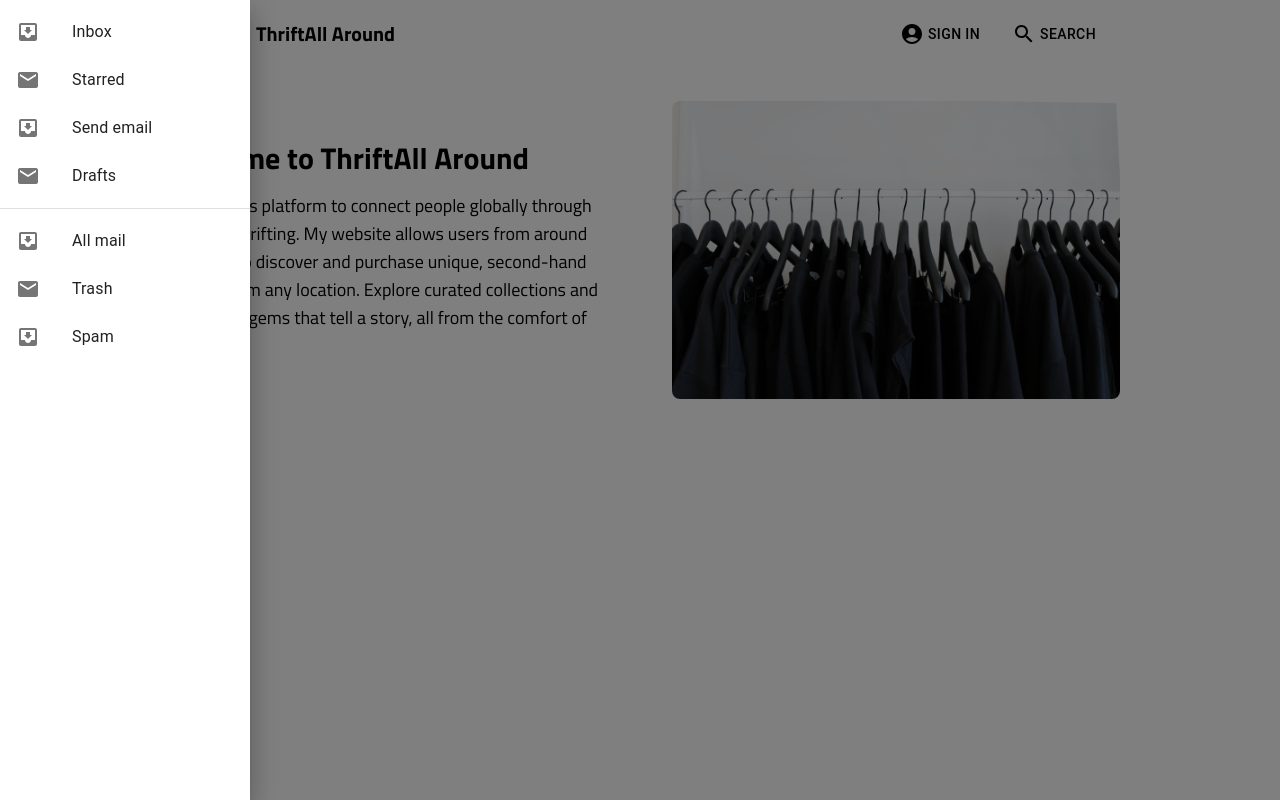
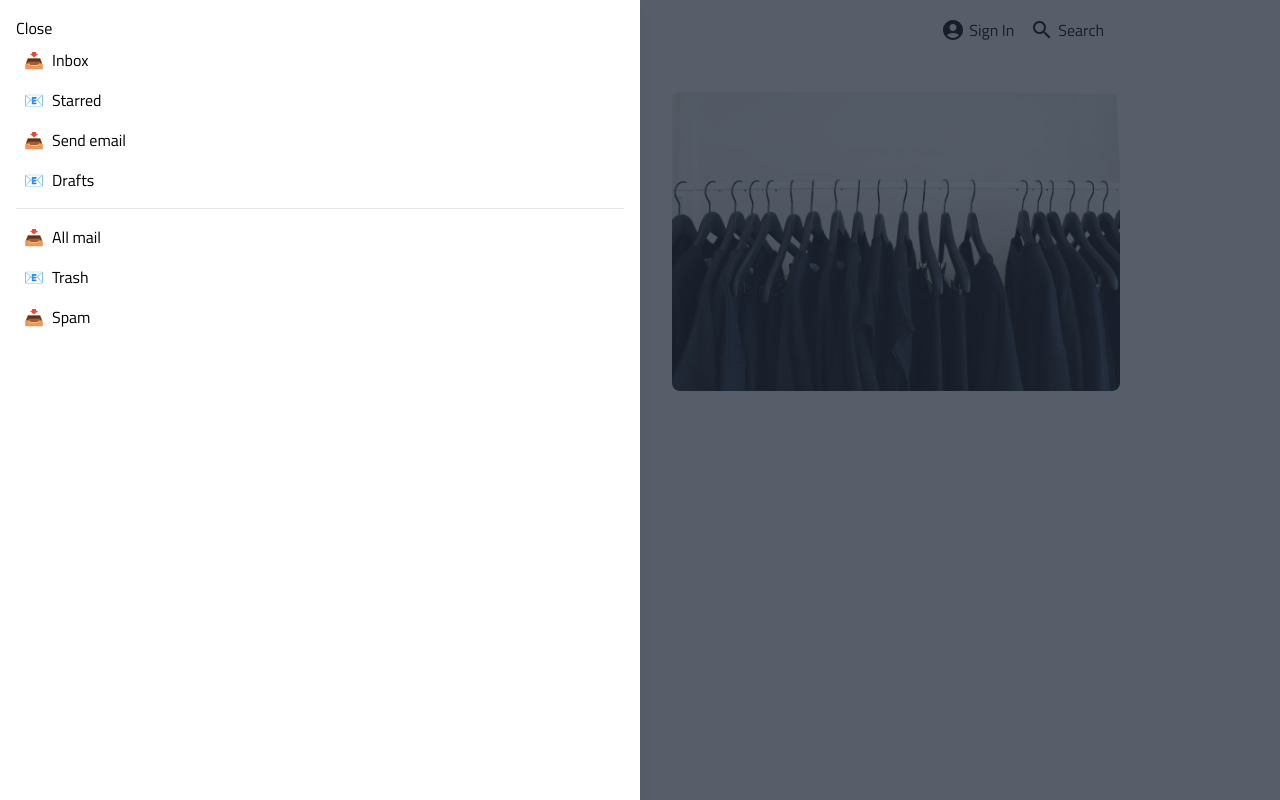
Before and after one commit to arvinder443/ThriftAllAround, a React (Create React App) app in the folder frontend_reactjs/app/: page / in a window 1280 px wide. Both pictures are taken after a click on the button 208 px from the left and 34 px from the top of the page. Built offline with nearby package versions, Linux system fonts and the light colour scheme.

Commit message:
Design for signIn page created.

```diff
--- a/frontend_reactjs/app/package.json
+++ b/frontend_reactjs/app/package.json
@@ -14,6 +14,7 @@
     "gsap": "^3.12.5",
     "react": "^18.3.1",
     "react-dom": "^18.3.1",
+    "react-icons": "^5.2.1",
     "react-router-dom": "^6.25.1",
     "react-scripts": "5.0.1",
     "web-vitals": "^2.1.4"
--- a/frontend_reactjs/app/src/App.js
+++ b/frontend_reactjs/app/src/App.js
@@ -3,6 +3,7 @@ import { BrowserRouter as Router, Routes, Route } from 'react-router-dom';
 import './App.css';
 import NavBar from './components/NavBar';
 import Home from './components/Home';
+import SignIn from './auth/SignIn';
 
 
 function App() {
@@ -12,6 +13,7 @@ function App() {
         <NavBar />
         <Routes>
           <Route path="/" element={<Home/>} />
+          <Route path="/signin" element={<SignIn/>} />
 
         </Routes>
       </Router>
--- /dev/null
+++ b/frontend_reactjs/app/src/auth/SignIn.js
@@ -0,0 +1,119 @@
+import React, { useEffect, useRef } from 'react';
+import { Link } from 'react-router-dom';
+import gsap from 'gsap';
+import { FaSignInAlt } from 'react-icons/fa';
+
+const SignIn = ({ open, onClose }) => {
+  const modalRef = useRef(null);
+  const formRef = useRef(null);
+  const buttonRef = useRef(null);
+  const inputsRef = useRef([]);
+
+  useEffect(() => {
+    if (open) {
+      gsap.fromTo(
+        modalRef.current,
+        { opacity: 0, y: -50 },
+        { opacity: 1, y: 0, duration: 0.5, ease: 'power3.out' }
+      );
+      gsap.fromTo(
+        formRef.current.children,
+        { opacity: 0, y: 20 },
+        { opacity: 1, y: 0, duration: 0.5, ease: 'power3.out', stagger: 0.1 }
+      );
+    }
+  }, [open]);
+
+  const handleMouseEnter = () => {
+    gsap.to(buttonRef.current, {
+      scaleX: 1.05,
+      scaleY: 1.05,
+      duration: 0.5,
+      ease: 'power2.inOut'
+    });
+    gsap.to(buttonRef.current, {
+      backgroundColor: '#1e90ff',
+      duration: 0.5,
+      ease: 'power2.inOut',
+      delay: 0.5
+    });
+  };
+
+  const handleMouseLeave = () => {
+    gsap.to(buttonRef.current, {
+      scaleX: 1,
+      scaleY: 1,
+      backgroundColor: '#007bff',
+      duration: 0.5,
+      ease: 'power2.inOut'
+    });
+  };
+
+  const handleFocus = (index) => {
+    gsap.to(inputsRef.current[index], {
+      borderColor: '#1e90ff',
+      boxShadow: '0 0 8px rgba(30, 144, 255, 0.5)',
+      duration: 0.3,
+      ease: 'power2.inOut'
+    });
+  };
+
+  const handleBlur = (index) => {
+    gsap.to(inputsRef.current[index], {
+      borderColor: '#ccc',
+      boxShadow: 'none',
+      duration: 0.3,
+      ease: 'power2.inOut'
+    });
+  };
+
+  if (!open) return null;
+
+  return (
+    <div
+      className="fixed inset-0 bg-gray-800 bg-opacity-75 z-50 flex items-center justify-center"
+      onClick={onClose}
+    >
+      <div
+        ref={modalRef}
+        className="bg-white p-12 rounded-lg shadow-lg w-full max-w-md relative"
+        onClick={(e) => e.stopPropagation()}
+      >
+        <h2 className="text-2xl font-bold mb-6">Sign In</h2>
+        <div ref={formRef}>
+          <input
+            type="text"
+            placeholder="Username"
+            className="block w-full p-3 mb-4 border border-gray-300 rounded"
+            ref={(el) => inputsRef.current[0] = el}
+            onFocus={() => handleFocus(0)}
+            onBlur={() => handleBlur(0)}
+          />
+          <input
+            type="password"
+            placeholder="Password"
+            className="block w-full p-3 mb-4 border border-gray-300 rounded"
+            ref={(el) => inputsRef.current[1] = el}
+            onFocus={() => handleFocus(1)}
+            onBlur={() => handleBlur(1)}
+          />
+          <button
+            ref={buttonRef}
+            className="w-full bg-[#007bff] text-white py-3 rounded border border-[#007bff] flex items-center justify-center space-x-2 transition-transform transform hover:scale-105"
+            onClick={onClose}
+            onMouseEnter={handleMouseEnter}
+            onMouseLeave={handleMouseLeave}
+          >
+            <FaSignInAlt />
+            <span>Sign In</span>
+          </button>
+          <p className="mt-4 text-center">
+            Don't have an account? <Link to="/signup" className="text-blue-500">Sign Up</Link>
+          </p>
+        </div>
+      </div>
+    </div>
+  );
+};
+
+export default SignIn;
--- a/frontend_reactjs/app/src/components/NavBar.js
+++ b/frontend_reactjs/app/src/components/NavBar.js
@@ -1,101 +1,79 @@
+
 import React from 'react';
-import Box from '@mui/material/Box';
-import SwipeableDrawer from '@mui/material/SwipeableDrawer';
-import Button from '@mui/material/Button';
-import List from '@mui/material/List';
-import Divider from '@mui/material/Divider';
-import ListItem from '@mui/material/ListItem';
-import ListItemButton from '@mui/material/ListItemButton';
-import ListItemIcon from '@mui/material/ListItemIcon';
-import ListItemText from '@mui/material/ListItemText';
-import InboxIcon from '@mui/icons-material/MoveToInbox';
-import MailIcon from '@mui/icons-material/Mail';
 import MenuIcon from '@mui/icons-material/Menu';
 import SearchIcon from '@mui/icons-material/Search';
 import AccountCircleIcon from '@mui/icons-material/AccountCircle';
-import { useMediaQuery, useTheme } from '@mui/material';
+import SignIn from '../auth/SignIn';
 
 const NavBar = () => {
-  const [state, setState] = React.useState({ left: false });
-  const theme = useTheme();
-  const isMobile = useMediaQuery(theme.breakpoints.down('sm'));
+  const [drawerOpen, setDrawerOpen] = React.useState(false);
+  const [signInOpen, setSignInOpen] = React.useState(false);
 
-  const toggleDrawer = (open) => (event) => {
-    if (
-      event &&
-      event.type === 'keydown' &&
-      ((event.key === 'Tab') || (event.key === 'Shift'))
-    ) {
-      return;
-    }
-    setState({ left: open });
+  const toggleDrawer = (open) => () => {
+    setDrawerOpen(open);
   };
 
-  const list = () => (
-    <Box
-      sx={{ width: isMobile ? 150 : 250 }} // Adjust drawer width based on screen size
-      role="presentation"
-      onClick={toggleDrawer(false)}
-      onKeyDown={toggleDrawer(false)}
-    >
-      <List>
-        {['Inbox', 'Starred', 'Send email', 'Drafts'].map((text, index) => (
-          <ListItem key={text} disablePadding>
-            <ListItemButton>
-              <ListItemIcon>
-                {index % 2 === 0 ? <InboxIcon /> : <MailIcon />}
-              </ListItemIcon>
-              <ListItemText primary={text} />
-            </ListItemButton>
-          </ListItem>
-        ))}
-      </List>
-      <Divider />
-      <List>
-        {['All mail', 'Trash', 'Spam'].map((text, index) => (
-          <ListItem key={text} disablePadding>
-            <ListItemButton>
-              <ListItemIcon>
-                {index % 2 === 0 ? <InboxIcon /> : <MailIcon />}
-              </ListItemIcon>
-              <ListItemText primary={text} />
-            </ListItemButton>
-          </ListItem>
-        ))}
-      </List>
-    </Box>
-  );
+  const handleSignInOpen = () => setSignInOpen(true);
+  const handleSignInClose = () => setSignInOpen(false);
 
   return (
-    <div className={`flex items-center justify-between p-4 ${isMobile ? 'w-full' : 'w-3/4'} mx-auto`}>
-      <div className={`flex items-center ${isMobile ? 'space-x-2' : 'space-x-4'}`}>
-        <Button onClick={toggleDrawer(true)}>
-          <MenuIcon className='text-black' />
-        </Button>
-        <span className={`text-xl font-bold text-black ${isMobile ? 'text-lg' : ''}`}>
-          ThriftAll Around
-        </span>
+    <div className="flex items-center justify-between p-4 w-full md:w-3/4 mx-auto">
+      <div className="flex items-center space-x-4">
+        <button onClick={toggleDrawer(true)} className="text-black">
+          <MenuIcon />
+        </button>
+        <span className="text-xl font-bold text-black">ThriftAll Around</span>
       </div>
-      <div className={`flex items-center ${isMobile ? 'space-x-2' : 'space-x-4'}`}>
-        <Button className='flex items-center' size={isMobile ? 'small' : 'medium'}>
-          <AccountCircleIcon className='text-black' />
-          <span className={`ml-1 text-black ${isMobile ? 'text-sm' : ''}`}>Sign In</span>
-        </Button>
-        {!isMobile && (
-          <Button className='flex items-center' size={isMobile ? 'small' : 'medium'}>
-            <SearchIcon className='text-black' />
-            <span className={`ml-1 text-black ${isMobile ? 'text-sm' : ''}`}>Search</span>
-          </Button>
-        )}
+      <div className="flex items-center space-x-4">
+        <button
+          className="flex items-center"
+          onClick={handleSignInOpen}
+        >
+          <AccountCircleIcon className="text-black" />
+          <span className="ml-1 text-black">Sign In</span>
+        </button>
+        <button className="flex items-center hidden md:flex">
+          <SearchIcon className="text-black" />
+          <span className="ml-1 text-black">Search</span>
+        </button>
       </div>
-      <SwipeableDrawer
-        anchor='left'
-        open={state.left}
-        onClose={toggleDrawer(false)}
-        onOpen={toggleDrawer(true)}
-      >
-        {list()}
-      </SwipeableDrawer>
+
+      {/* Sidebar Drawer */}
+      {drawerOpen && (
+        <div className="fixed inset-0 bg-gray-800 bg-opacity-75 z-50" onClick={toggleDrawer(false)}>
+          <div className="fixed top-0 left-0 w-1/2 h-full bg-white shadow-lg p-4" onClick={e => e.stopPropagation()}>
+            <button onClick={toggleDrawer(false)} className="text-black">Close</button>
+            <div>
+              <ul>
+                {['Inbox', 'Starred', 'Send email', 'Drafts'].map((text, index) => (
+                  <li key={text} className="flex items-center p-2 hover:bg-gray-200">
+                    <span className="mr-2">
+
+                      {index % 2 === 0 ? '📥' : '📧'}
+                    </span>
+                    {text}
+                  </li>
+                ))}
+              </ul>
+              <hr className="my-2" />
+              <ul>
+                {['All mail', 'Trash', 'Spam'].map((text, index) => (
+                  <li key={text} className="flex items-center p-2 hover:bg-gray-200">
+                    <span className="mr-2">
+
+                      {index % 2 === 0 ? '📥' : '📧'}
+                    </span>
+                    {text}
+                  </li>
+                ))}
+              </ul>
+            </div>
+          </div>
+        </div>
+      )}
+
+
+      <SignIn open={signInOpen} onClose={handleSignInClose} />
     </div>
   );
 };
```
Also changed, not shown: 1 other file (tests, documents, lock files or other folders).
